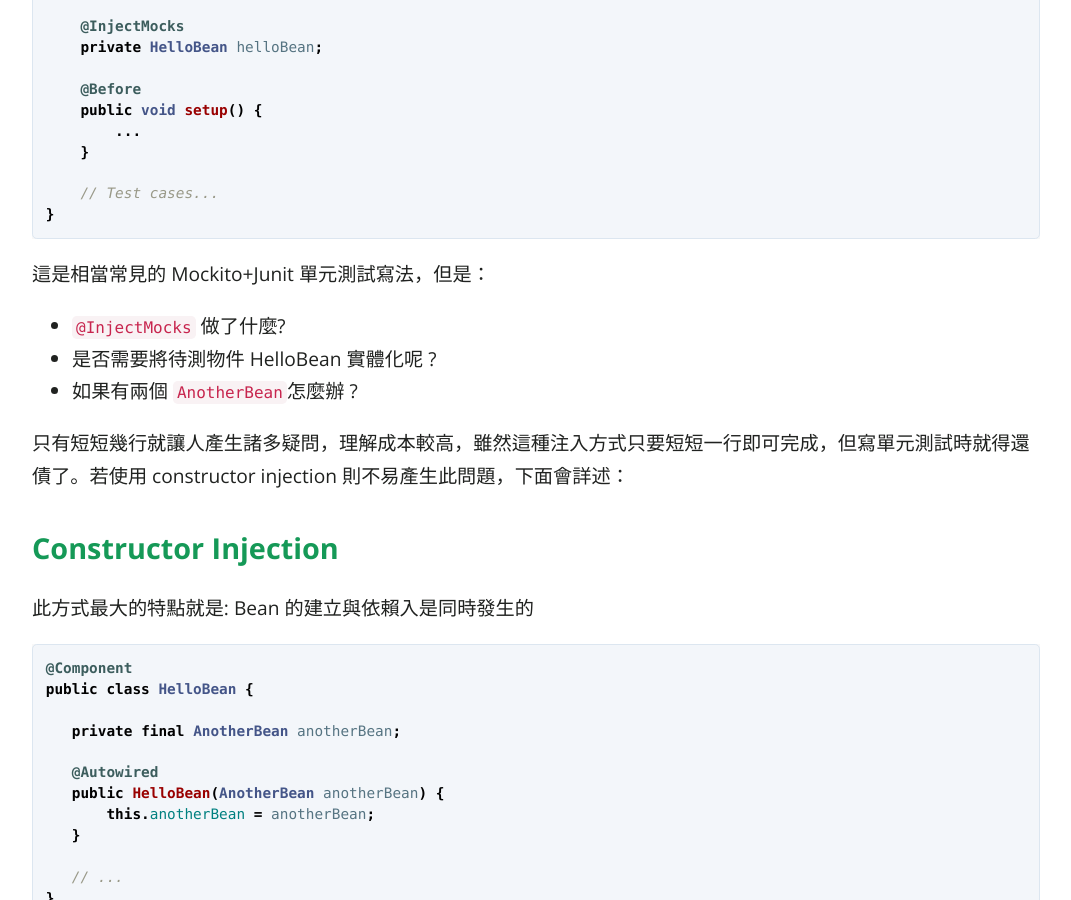
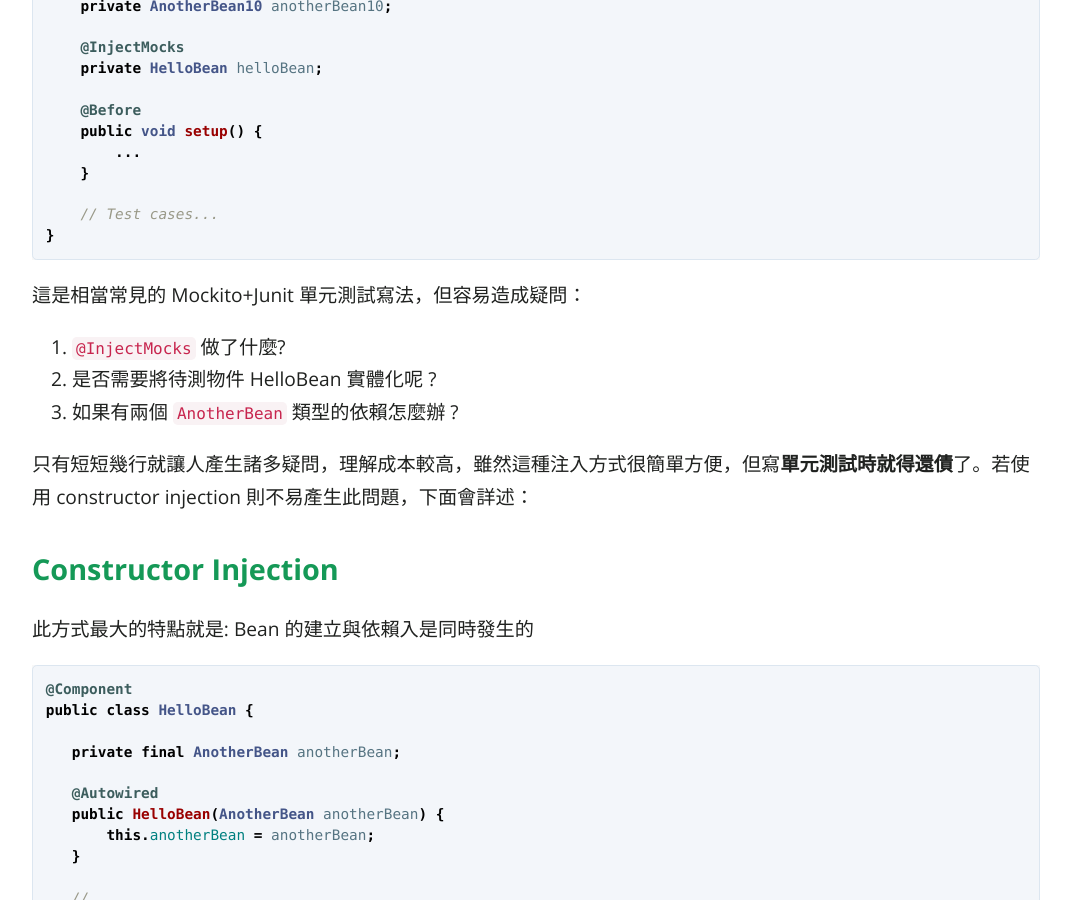
Before and after one commit to KaiSheng714/KaiSheng714.github.io, a Jekyll site: the page built from _posts/2022-02-25-analyzing-dependency-injection-patterns-in-spring.md, in a window 1280 px wide and 900 px high, scrolled down 2026 px. Shown: the whole window, without its empty margins (104-1175 px from the left). Built offline with Jekyll 4.4.1, drawn with Linux system fonts in a browser that asks for light colours; comment, search, counter and statistics services are not loaded.

Commit message:
spring-di

````diff
--- a/_posts/2022-02-25-analyzing-dependency-injection-patterns-in-spring.md
+++ b/_posts/2022-02-25-analyzing-dependency-injection-patterns-in-spring.md
@@ -51,6 +51,7 @@
 ```java
 @RunWith(MockitoJUnitRunner.class)
 public class HelloBeanTest {
+
     @Mock
     private AnotherBean anotherBean;
 
@@ -74,13 +75,13 @@
 }
 ```
 
-這是相當常見的 Mockito+Junit 單元測試寫法，但是：
+這是相當常見的 Mockito+Junit 單元測試寫法，但容易造成疑問：
 
-* `@InjectMocks` 做了什麼?
-* 是否需要將待測物件 HelloBean 實體化呢 ?
-* 如果有兩個 `AnotherBean`怎麼辦 ?
+1. `@InjectMocks` 做了什麼?
+2. 是否需要將待測物件 HelloBean 實體化呢 ?
+3. 如果有兩個 `AnotherBean` 類型的依賴怎麼辦 ?
 
-只有短短幾行就讓人產生諸多疑問，理解成本較高，雖然這種注入方式只要短短一行即可完成，但寫單元測試時就得還債了。若使用 constructor injection 則不易產生此問題，下面會詳述：
+只有短短幾行就讓人產生諸多疑問，理解成本較高，雖然這種注入方式很簡單方便，但寫**單元測試時就得還債**了。若使用 constructor injection 則不易產生此問題，下面會詳述：
 
 ## **Constructor Injection**
 
````
